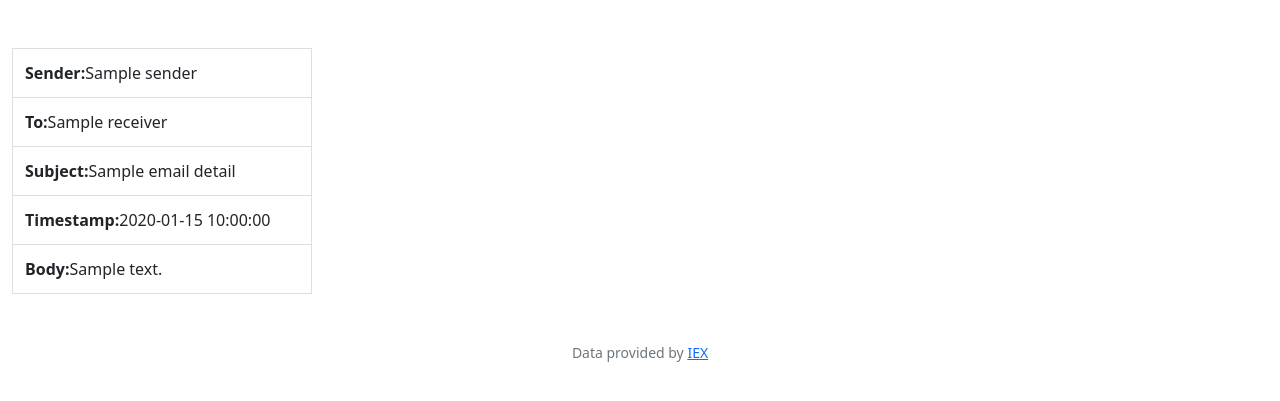
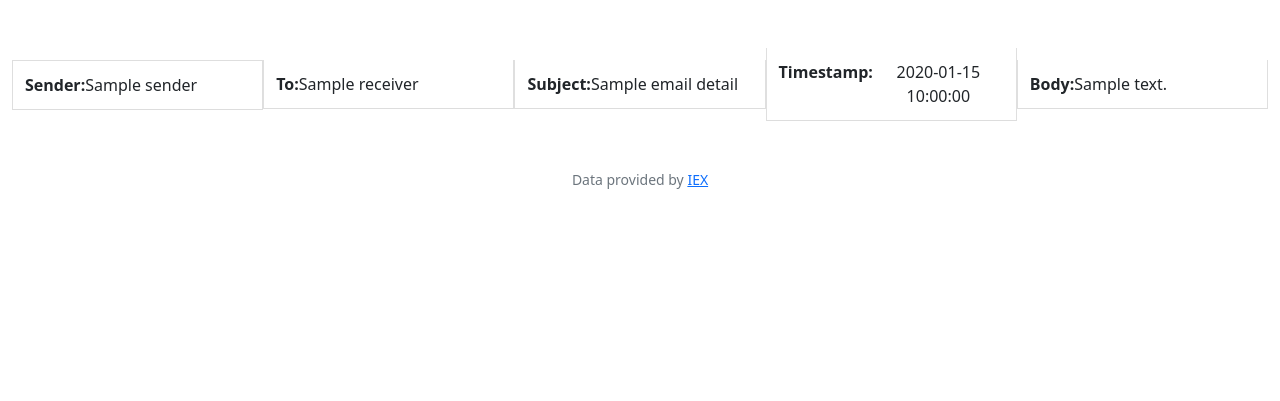
Before and after one commit to esmaksyy/CS50, a Flask app: template project/templates/email.html in a window 1280 px wide. Shown: the part 66-467 px from the top of the page. Run offline with Flask 3, Linux system fonts and the light colour scheme; the template is opened without the code that fills it: most values are stand-ins (such as "Sample title", 1, 10 or a date in 2020); some libraries are stand-ins or nearby versions.

Commit message:
Sat, Dec 16, 2023, 5:47 PM +03:00

```diff
--- a/project/static/styles.css
+++ b/project/static/styles.css
@@ -79,3 +79,9 @@ textarea:hover {
     align-items: flex-start;
     width: 300px;
 }
+
+.center-div{
+    display: flex;
+    justify-content: center;
+    align-items: center;
+}
--- a/project/templates/email.html
+++ b/project/templates/email.html
@@ -5,7 +5,7 @@
 {% endblock %}
 
 {% block main %}
-    <div>
+    <div class="center-div">
         <div class="list-group-item view-email">
             <strong>Sender:</strong> {{ emailDetail.sender }}
         </div>
```
